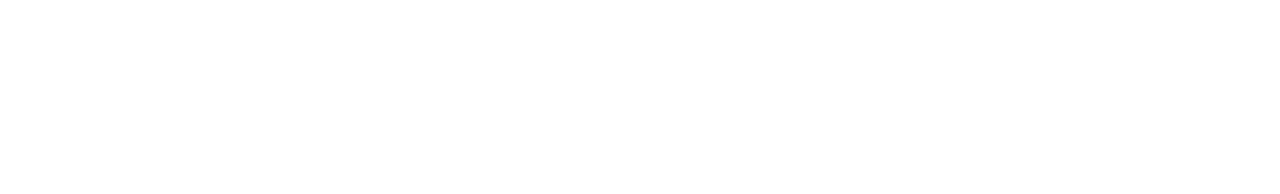
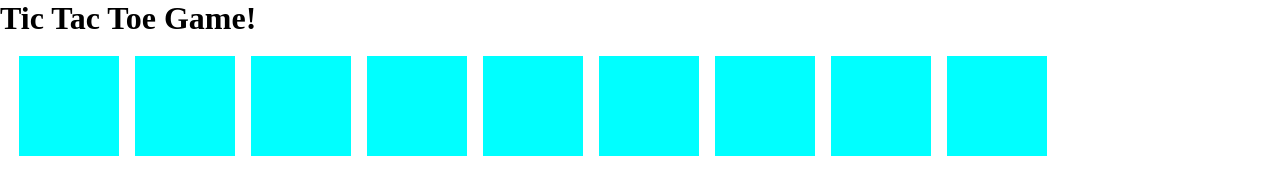
Before and after one commit to AlfredoElizarraras/Tic-Tac-Toe-js, a plain HTML site: page index.html in a window 1280 px wide. Drawn offline with Linux system fonts and the light colour scheme.

Commit message:
Add an event listener to all blocks to manage the click.

```diff
--- a/index.html
+++ b/index.html
@@ -0,0 +1,24 @@
+<!DOCTYPE html>
+<html lang="en">
+  <head>
+    <meta charset="UTF-8" />
+    <meta name="viewport" content="width=device-width, initial-scale=1.0" />
+    <title>Tic Tac Toe</title>
+    <link rel="stylesheet" href="./style.css">
+  </head>
+  <body>
+    <h1>Tic Tac Toe Game!</h1>
+    <div class="board">
+      <div id="1" class="block"></div>
+      <div id="2" class="block"></div>
+      <div id="3" class="block"></div>
+      <div id="4" class="block"></div>
+      <div id="5" class="block"></div>
+      <div id="6" class="block"></div>
+      <div id="7" class="block"></div>
+      <div id="8" class="block"></div>
+      <div id="9" class="block"></div>
+    </div>
+    <script src="./main.js"></script>
+  </body>
+</html>
--- a/main.js
+++ b/main.js
@@ -0,0 +1,11 @@
+const gameBoard = [1, 2, 3, 4, 5, 6, 7, 8, 9];
+
+let turn = 0;
+
+const getMove = () => {
+  console.log(window.event.currentTarget.id);
+};
+
+document.querySelectorAll('.block').forEach(item => {
+  item.addEventListener('click',getMove);
+})
--- a/style.css
+++ b/style.css
@@ -2,3 +2,17 @@
   margin: 0;
   padding: 0;
 }
+
+.board {
+  margin: 1.2rem;
+  height: 3rem;
+  display: flex;
+}
+
+.block {
+  height: 100px;
+  width: 100px;
+  margin-bottom: 1rem;
+  margin-right: 1rem;
+  background-color: aqua;
+}
```
